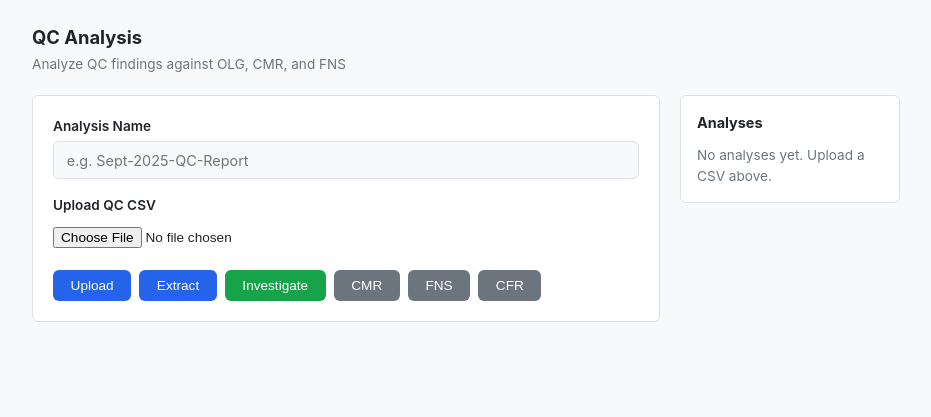
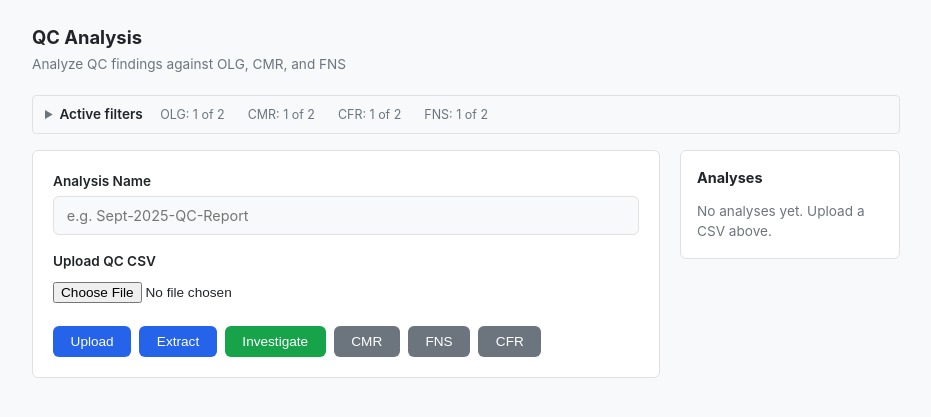
Before and after one commit to klmn800/regulatory-knowledgebase, a FastAPI app: template ui/templates/qc.html in a window 1280 px wide. Shown: the part 83-500 px from the top of the page, without its empty margins (174-1105 px from the left). Run offline with FastAPI, Linux system fonts and the light colour scheme; the template is opened without the code that fills it: most values are stand-ins (such as "Sample title", 1, 10 or a date in 2020); parts of the project's set-up code (start-up, migrations or seed data) failed here and were passed over; some libraries are stand-ins or nearby versions.

Commit message:
QC sub-step 5a: per-source program filters via config + UI panel
Adds [qc_analyzer] {source}_include / {source}_exclude config keys for
OLG/CMR/CFR/FNS. Both lists are shown so all available programs are
visible without guessing — to change a filter, move a program between
the two lists. Filters apply to seed search (run_seed_searches), judge
tool calls (run_judge), and cross-checks (run_source_check). The CFR
cross-check's hardcoded program="SNAP" hack is removed; CFR scope is
now driven uniformly through cfr_include / cfr_exclude. SOURCE_CHECK_-
CONFIG entries no longer carry a program key.

Loading uses config.get(..., fallback="") so legacy configs without
the new keys silently skip filtering — graceful degradation. The
include list is the active whitelist (programs=...); the exclude list
is informational, kept in config so a reader can see all known programs
without grepping ChromaDB metadata.

Adds collapsible read-only filter panel at top of QC tab via
ui/templates/partials/qc_filter_panel.html (HTML5 details/summary,
zero JS). Summary chips show "OLG: 10 of 17 · CMR: 4 of 5 · CFR: 5 of
6 · FNS: all (2)"; expanded view shows include/exclude lists per
source plus a hint pointing back to config.ini.

Each analysis's meta.json captures filter_snapshot at upload time
(via qc_upload) and as a backstop on first extract run, so the scope
used for an analysis is auditable later. Existing analyses (Test/)
do not get a backfilled snapshot — they predate the change and that's
explicit.

Implements decision #9. Honors "filtering is allowed; silent filtering
is not" cross-cutting principle: every filter decision lives in
config.ini and surfaces in the UI panel.

Note: config.ini is gitignored, so the new keys ship as code-side
defaults via _load_filters' fallbacks. Local configs need a manual
update — see commit body for the canonical block.

Part of apps cleanup arc (sub-step 5a of 5c).
See docs/apps_cleanup/execution_plan.md.

```diff
--- a/programs/qc/qc_analyzer.py
+++ b/programs/qc/qc_analyzer.py
@@ -68,6 +68,24 @@ def load_prompt(name: str, with_preamble: bool = False) -> str:
                 preamble = f.read()
             content = preamble + "\n\n---\n\n" + content
     return content
+
+
+FILTER_SOURCES = ("olg", "cmr", "fns", "cfr")
+
+
+def _load_filters(config: configparser.ConfigParser) -> dict:
+    """Read per-source program filter lists from [qc_analyzer]. Returns
+    {source: {"include": [...], "exclude": [...]}}. Both lists are
+    informational; the include list is the active whitelist."""
+    filters = {}
+    for src in FILTER_SOURCES:
+        include_raw = config.get("qc_analyzer", f"{src}_include", fallback="")
+        exclude_raw = config.get("qc_analyzer", f"{src}_exclude", fallback="")
+        filters[src] = {
+            "include": [p.strip() for p in include_raw.split(",") if p.strip()],
+            "exclude": [p.strip() for p in exclude_raw.split(",") if p.strip()],
+        }
+    return filters
 
 
 # ============================================================
@@ -311,7 +329,8 @@ def run_extractor(user_message: str, client: anthropic.Anthropic,
 # ============================================================
 
 def run_seed_searches(queries: list[str], olg_clients: dict,
-                      results_per_query: int = 5) -> list[dict]:
+                      results_per_query: int = 5,
+                      programs: list[str] | None = None) -> list[dict]:
     """Run extractor's queries against OLG and deduplicate results."""
     seen_ids = set()
     all_results = []
@@ -322,6 +341,7 @@ def run_seed_searches(queries: list[str], olg_clients: dict,
         response = search_with_client(
             query, olg_clients,
             collection="sections",
+            programs=programs,
             top_n=results_per_query,
             threshold=0.0,
         )
@@ -343,7 +363,8 @@ def run_judge(row: dict, extractor_result: dict, seed_results: list[dict],
               model: str, system_prompt: str,
               max_searches: int = 10,
               results_per_search: int = 5,
-              cost_tracker: Tracker | None = None) -> tuple[dict, list[dict]]:
+              cost_tracker: Tracker | None = None,
+              olg_programs: list[str] | None = None) -> tuple[dict, list[dict]]:
     """Call 2: Agentic OLG coverage assessment with iterative search.
 
     Returns (result, judge_trace) — the final classification dict plus an
@@ -444,6 +465,7 @@ def run_judge(row: dict, extractor_result: dict, seed_results: list[dict],
                     search_response = search_with_client(
                         query, olg_clients,
                         collection="sections",
+                        programs=olg_programs,
                         top_n=results_per_search,
                         threshold=0.0,
                     )
@@ -642,6 +664,8 @@ def run_extract(analysis_dir: Path, rows: list[dict],
     meta["phases"]["extracted"] = True
     if "cost" not in meta:
         meta["cost"] = {}
+    if "filter_snapshot" not in meta:
+        meta["filter_snapshot"] = _load_filters(config)
     extractor_data = cost_tracker.by_stage()["extractor"]
     meta["cost"]["extractor"] = round(extractor_data["cost"], 4)
     meta["extract_stats"] = {
@@ -706,6 +730,8 @@ def run_investigate(analysis_dir: Path, row_indices: list[int] = None,
         stages=["extractor", "judge", "cmr_check", "fns_check", "cfr_check"]
     )
 
+    olg_programs = _load_filters(config)["olg"]["include"] or None
+
     start_time = time.time()
     results = []
     for row_idx in row_indices:
@@ -728,6 +754,7 @@ def run_investigate(analysis_dir: Path, row_indices: list[int] = None,
         seed_results = run_seed_searches(
             extractor_result["search_queries"], olg_clients,
             results_per_query=seed_results_per_query,
+            programs=olg_programs,
         )
 
         # Judge
@@ -737,6 +764,7 @@ def run_investigate(analysis_dir: Path, row_indices: list[int] = None,
             max_searches=max_judge_searches,
             results_per_search=olg_results_per_search,
             cost_tracker=cost_tracker,
+            olg_programs=olg_programs,
         )
 
         # Update finding with judge results
@@ -852,9 +880,8 @@ def _build_crosscheck_user_message(finding: dict, source_results_formatted: str,
 
 # SOURCE_CHECK_CONFIG drives run_source_check. Each entry collapses what
 # was once a near-duplicate run_X_check function into a single row in this
-# table. CFR's program="SNAP" filter is preserved here as a transitional
-# placeholder; sub-step 5 replaces it with the per-source filter system
-# (see docs/apps_cleanup/execution_plan.md decision #9).
+# table. Program filtering is driven uniformly through [qc_analyzer]
+# {source}_include / {source}_exclude config keys (see _load_filters).
 SOURCE_CHECK_CONFIG = {
     "cmr": {
         "prompt_name": "qc_cmr_check",
@@ -863,7 +890,6 @@ SOURCE_CHECK_CONFIG = {
         "result_key": "_cmr_check",
         "sections_key": "cmr_sections",
         "phase_name": "cmr_checked",
-        "program": None,
     },
     "fns": {
         "prompt_name": "qc_fns_check",
@@ -872,7 +898,6 @@ SOURCE_CHECK_CONFIG = {
         "result_key": "_fns_check",
         "sections_key": "fns_sections",
         "phase_name": "fns_checked",
-        "program": None,
     },
     "cfr": {
         "prompt_name": "qc_cfr_check",
@@ -881,7 +906,6 @@ SOURCE_CHECK_CONFIG = {
         "result_key": "_cfr_check",
         "sections_key": "cfr_sections",
         "phase_name": "cfr_checked",
-        "program": "SNAP",
     },
 }
 
@@ -950,13 +974,14 @@ def run_source_check(source: str, analysis_dir: Path,
             if f.get("coverage") in ("Partial", "Gap")
         ]
 
+    source_programs = _load_filters(config)[source]["include"] or None
+
     search_kwargs = {
         "collection": "sections",
+        "programs": source_programs,
         "top_n": 5,
         "threshold": 0.0,
     }
-    if spec["program"]:
-        search_kwargs["program"] = spec["program"]
 
     cost_stage = f"{source}_check"
     cost_tracker = Tracker(stages=[cost_stage])
--- a/ui/app.py
+++ b/ui/app.py
@@ -67,6 +67,7 @@ from programs.qc.qc_analyzer import (
     load_meta,
     save_meta,
     generate_summary_csv,
+    _load_filters as load_qc_filters,
     ANALYSIS_DIR as QC_DIR,
 )
 
@@ -767,7 +768,10 @@ def _build_preview_rows(rows: list[dict]) -> list[dict]:
 @app.get("/qc", response_class=HTMLResponse)
 async def qc_page(request: Request):
     """Render the QC analysis page."""
-    return templates.TemplateResponse(request, "qc.html")
+    filters = load_qc_filters(load_qc_config())
+    return templates.TemplateResponse(
+        request, "qc.html", {"filters": filters},
+    )
 
 
 @app.get("/qc/analyses", response_class=HTMLResponse)
@@ -906,6 +910,8 @@ async def qc_upload(
     meta["phases"]["uploaded"] = True
     if "cost" not in meta:
         meta["cost"] = {}
+    if "filter_snapshot" not in meta:
+        meta["filter_snapshot"] = load_qc_filters(load_qc_config())
     save_meta(analysis_dir, meta)
 
     return templates.TemplateResponse(
--- a/ui/static/style.css
+++ b/ui/static/style.css
@@ -1353,3 +1353,95 @@ a.download-btn {
     margin-left: 0.5rem;
     font-size: 0.82rem;
 }
+
+.qc-filter-panel {
+    margin: 0 0 1rem 0;
+    padding: 0.5rem 0.75rem;
+    border: 1px solid var(--color-border);
+    border-radius: 4px;
+    background: var(--color-bg-subtle, transparent);
+    font-size: 0.85rem;
+}
+
+.qc-filter-panel > summary {
+    cursor: pointer;
+    color: var(--color-text-muted);
+    list-style: revert;
+    user-select: none;
+}
+
+.qc-filter-summary-label {
+    font-weight: 600;
+    color: var(--color-text);
+    margin-right: 0.5rem;
+}
+
+.qc-filter-chip {
+    display: inline-block;
+    margin-right: 0.5rem;
+    padding: 0.05rem 0.35rem;
+    font-size: 0.78rem;
+}
+
+.qc-filter-detail {
+    margin-top: 0.75rem;
+    padding-top: 0.5rem;
+    border-top: 1px dashed var(--color-border);
+}
+
+.qc-filter-source {
+    margin-bottom: 0.6rem;
+}
+
+.qc-filter-source h4 {
+    margin: 0.25rem 0;
+    font-size: 0.85rem;
+    color: var(--color-text);
+}
+
+.qc-filter-row {
+    display: flex;
+    gap: 0.5rem;
+    margin-bottom: 0.2rem;
+    align-items: flex-start;
+    line-height: 1.35;
+}
+
+.qc-filter-tag {
+    flex: 0 0 auto;
+    padding: 0.05rem 0.4rem;
+    border-radius: 3px;
+    font-size: 0.72rem;
+    font-weight: 600;
+    min-width: 6.5rem;
+    text-align: center;
+}
+
+.qc-filter-tag-include {
+    background: rgba(40, 167, 69, 0.12);
+    color: rgb(40, 130, 60);
+    border: 1px solid rgba(40, 167, 69, 0.3);
+}
+
+.qc-filter-tag-exclude {
+    background: rgba(150, 150, 150, 0.10);
+    color: var(--color-text-muted);
+    border: 1px solid var(--color-border);
+}
+
+.qc-filter-list {
+    flex: 1 1 auto;
+    color: var(--color-text);
+    font-size: 0.82rem;
+}
+
+.qc-filter-hint {
+    margin-top: 0.5rem;
+    font-size: 0.78rem;
+    color: var(--color-text-muted);
+}
+
+.qc-filter-hint code {
+    font-size: 0.78rem;
+    padding: 0 0.2rem;
+}
--- /dev/null
+++ b/ui/templates/partials/qc_filter_panel.html
@@ -0,0 +1,34 @@
+{# Read-only view of the active per-source program filters from
+   [qc_analyzer] in config.ini. To change a filter, move a program
+   between the include and exclude lists in config.ini and reload. #}
+{% set source_labels = {"olg": "OLG", "cmr": "CMR", "fns": "FNS", "cfr": "CFR"} %}
+{% set ordered = ["olg", "cmr", "cfr", "fns"] %}
+<details class="qc-filter-panel">
+  <summary>
+    <span class="qc-filter-summary-label">Active filters</span>
+    {% for src in ordered %}
+      {% set inc = filters[src].include | length %}
+      {% set total = inc + (filters[src].exclude | length) %}
+      <span class="qc-filter-chip">
+        {{ source_labels[src] }}:
+        {% if filters[src].exclude | length == 0 %}all ({{ total }}){% else %}{{ inc }} of {{ total }}{% endif %}
+      </span>
+    {% endfor %}
+  </summary>
+  <div class="qc-filter-detail">
+    {% for src in ordered %}
+      <div class="qc-filter-source">
+        <h4>{{ source_labels[src] }}</h4>
+        <div class="qc-filter-row">
+          <span class="qc-filter-tag qc-filter-tag-include">Include ({{ filters[src].include | length }})</span>
+          <span class="qc-filter-list">{% if filters[src].include %}{{ filters[src].include | join(", ") }}{% else %}<em class="text-muted">(none)</em>{% endif %}</span>
+        </div>
+        <div class="qc-filter-row">
+          <span class="qc-filter-tag qc-filter-tag-exclude">Exclude ({{ filters[src].exclude | length }})</span>
+          <span class="qc-filter-list">{% if filters[src].exclude %}{{ filters[src].exclude | join(", ") }}{% else %}<em class="text-muted">(none)</em>{% endif %}</span>
+        </div>
+      </div>
+    {% endfor %}
+    <p class="qc-filter-hint">To change: edit <code>[qc_analyzer]</code> {<code>source</code>}<code>_include</code> / <code>_exclude</code> in <code>config.ini</code>, then reload the page.</p>
+  </div>
+</details>
--- a/ui/templates/qc.html
+++ b/ui/templates/qc.html
@@ -7,6 +7,8 @@
         <h2>QC Analysis</h2>
         <p class="author-subtitle">Analyze QC findings against OLG, CMR, and FNS</p>
     </div>
+
+    {% include "partials/qc_filter_panel.html" %}
 
     <div class="author-layout">
 
```
